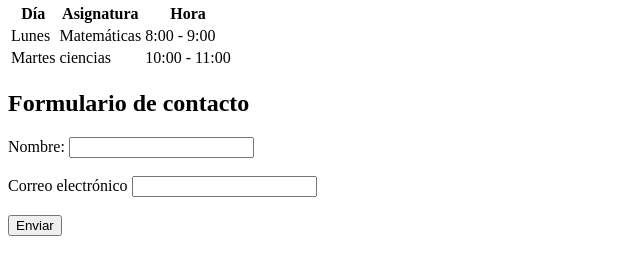
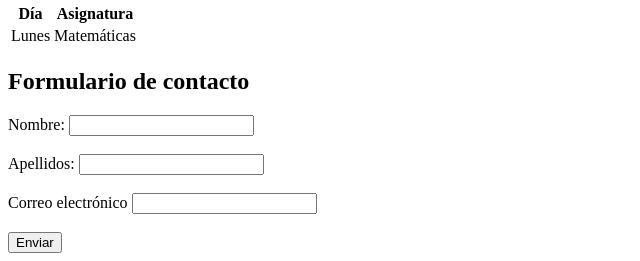
Before and after one commit to lauraa-16/lenguaje-de-marcas, a plain HTML site: page Tema 1/HTML/index2.html in a window 1280 px wide. Shown: the part 899-1160 px from the top of the page, without its empty margins (0-640 px from the left). Drawn offline with Linux system fonts and the light colour scheme.

Commit message:
Update index2.html

```diff
--- a/Tema 1/HTML/index2.html
+++ b/Tema 1/HTML/index2.html
@@ -43,18 +43,14 @@
         <tr>
             <th>Día</th>
             <th>Asignatura</th>
-            <th>Hora</th>
+
         </tr>
         <tr>
             <td>Lunes</td>
             <td>Matemáticas</td>
-            <td>8:00 - 9:00</td>
+
         </tr>
-        <tr>
-            <td>Martes</td>
-            <td>ciencias</td>
-            <td>10:00 - 11:00</td>
-        </tr>
+
     </table>
 
     <h2>Formulario de contacto</h2>
@@ -62,6 +58,9 @@
         <label for="nombre">Nombre:</label>
         <input type="text" id="nombre" name="nombre"><br><br>
 
+        <label for="apellidos">Apellidos:</label>
+        <input type="text" id="apellidos" name="apellidos"><br><br>
+
         <label for="email">Correo electrónico</label>
         <input tupe="email" id="email" name="email"><br><br>
 
```
